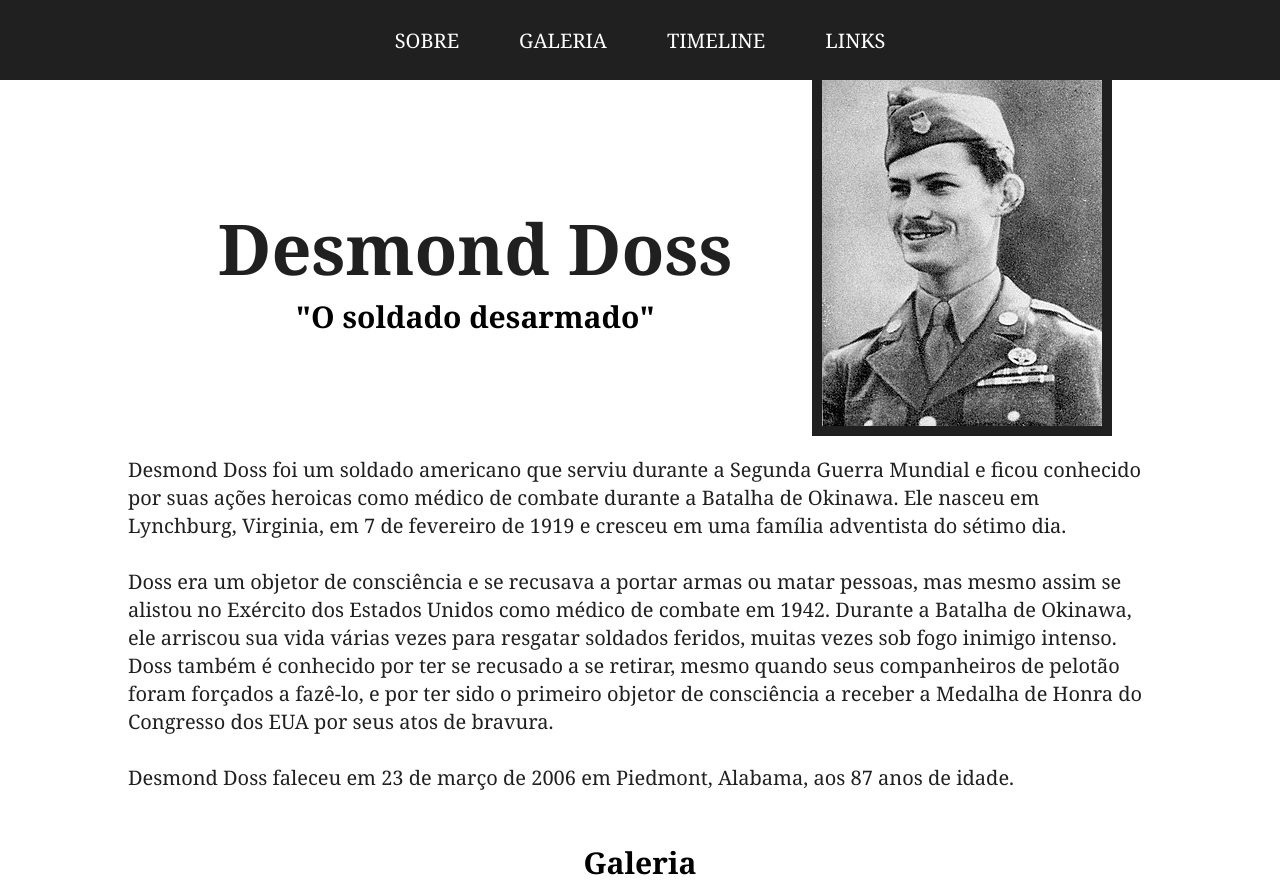
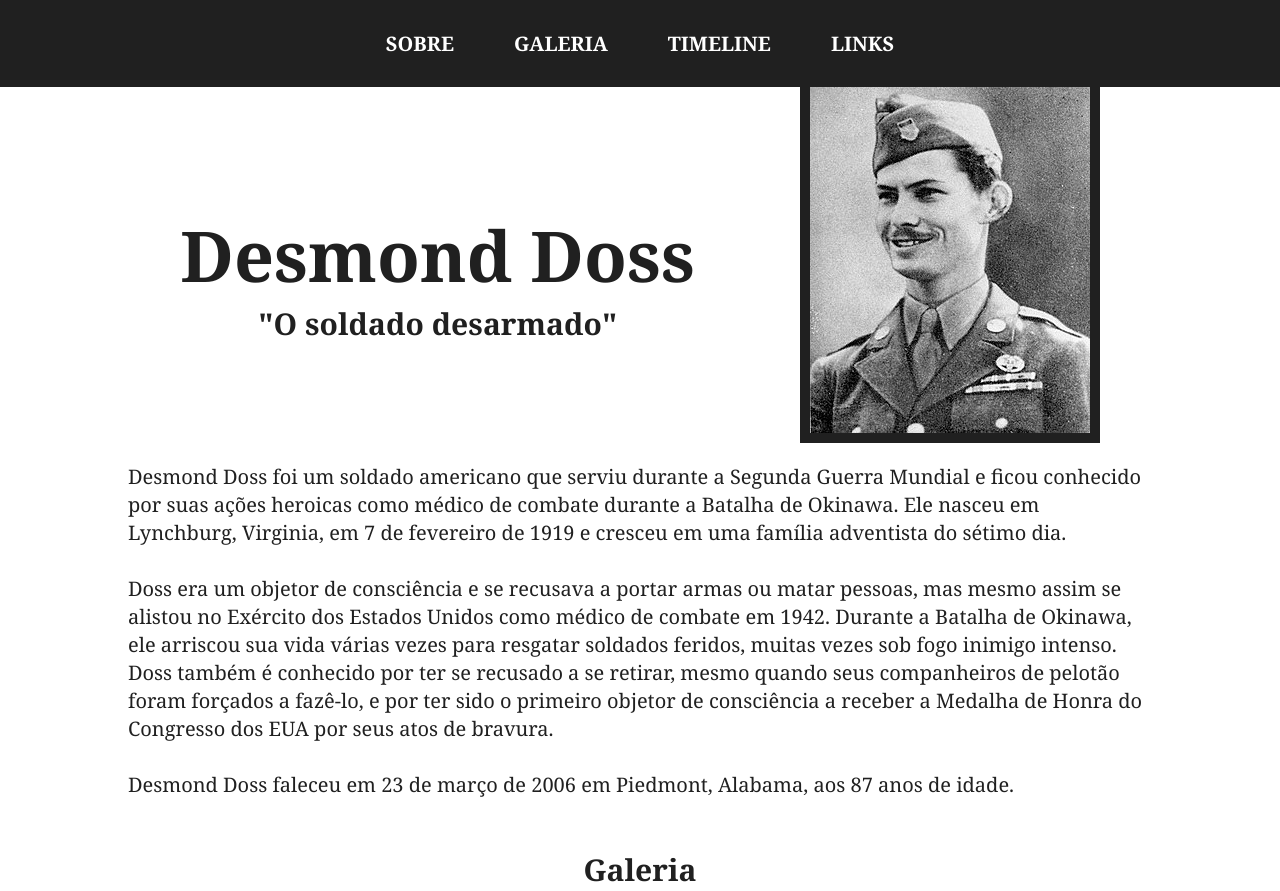
Before and after one commit to jovitorss/Tribute-Page, a plain HTML site: page index.html in a window 1280 px wide. Shown: the top 891 px of the page. Drawn offline with Linux system fonts and the light colour scheme.

Commit message:
Corrige erros no css

```diff
--- a/assets/css/style.css
+++ b/assets/css/style.css
@@ -1,5 +1,9 @@
 *{
     font-family: Georgia, 'Times New Roman', Times, serif;
+}
+
+b{
+    color: #202020;
 }
 
 body {
@@ -23,11 +27,6 @@ body {
     flex-wrap: wrap;
 }
 
-
-.cabecalho_text{
-    margin-left: 50px;
-}
-
 .title{
     font-size: 70px;
     text-align: center;
@@ -40,6 +39,7 @@ body {
     text-align: center;
     margin: 0%;
     font-weight: bold;
+    color: #202020;
 }
 
 .texto_corrido{
@@ -60,18 +60,21 @@ body {
     align-items: center;
     align-content: space-between;
     background-color: #202020;
-    height: 80px;
 }
 
 .navegacao_bottons{
-    display: contents;
-
+    display: flex;
+    flex-wrap: wrap;
+    justify-content: center;
+    padding: 0;
+    margin: 0;
 }
 
 
 .link_navegacao{
     text-decoration: none;
     list-style-type: none;
+    font-weight: bold;
     color: #ffffff;
     font-size: 20px;
     padding: 30px;
@@ -93,7 +96,7 @@ body {
 .galeria_img{
     width: 30%;
     min-width: 150px;
-    border: #000000 solid 10px;
+    border: #202020 solid 10px;
 }
 
 .section_title{
@@ -103,6 +106,7 @@ body {
     font-weight: bold;
     margin-bottom: 10px;
     margin-top: 30px;
+    color: #202020;
 }
 
 #timeline{
@@ -149,7 +153,7 @@ body {
     display: flex;
     flex-direction: column;
     align-items: center;
-    background-color: #000000;
+    background-color: #202020;
     height: 115px;
 }
 
@@ -171,7 +175,7 @@ body {
 
 @media (max-width:982px) {
 .imagem_principal{
-    border-top: #000000 solid 10px;
+    border-top: #202020 solid 10px;
     margin-top: 20px;
 }
 
```
